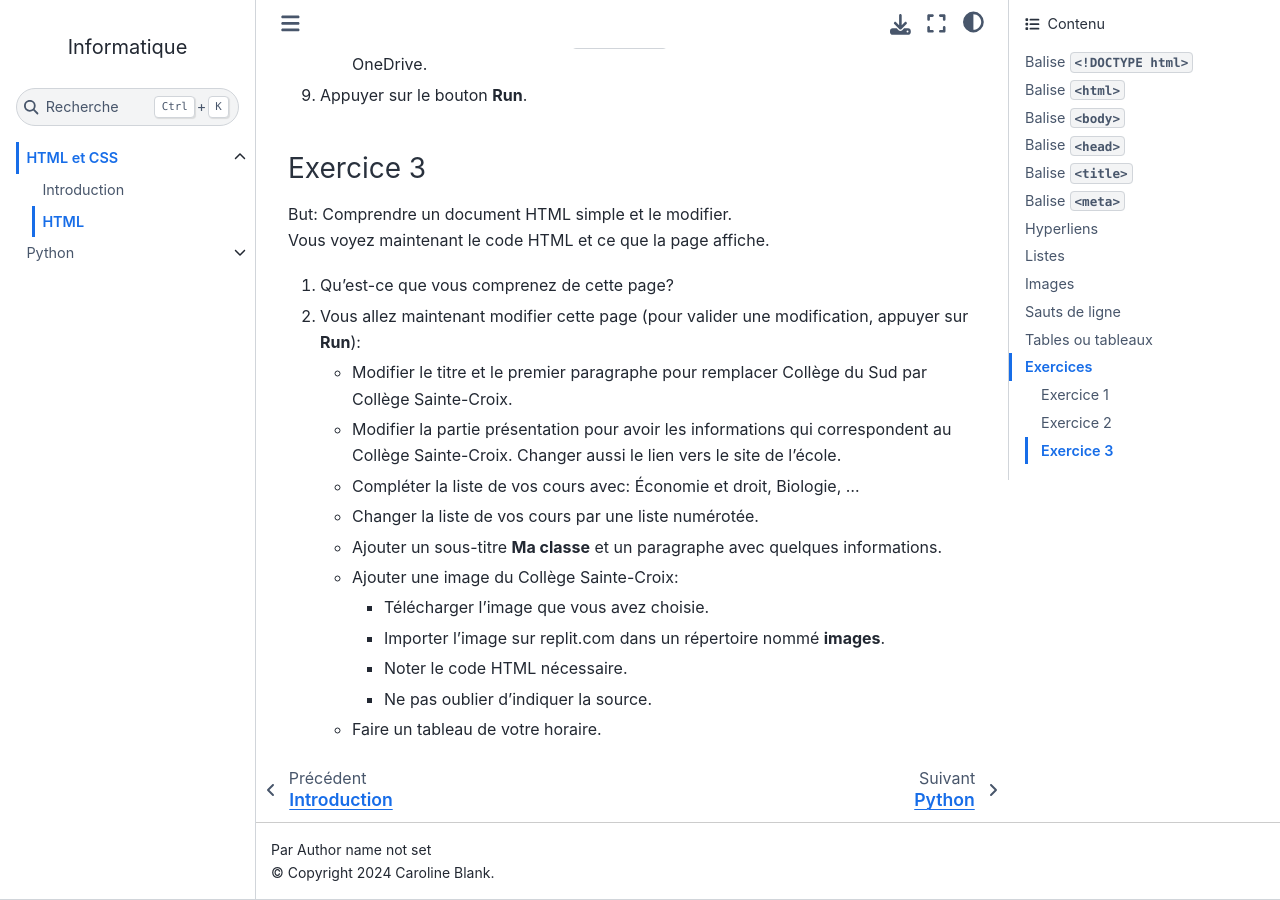
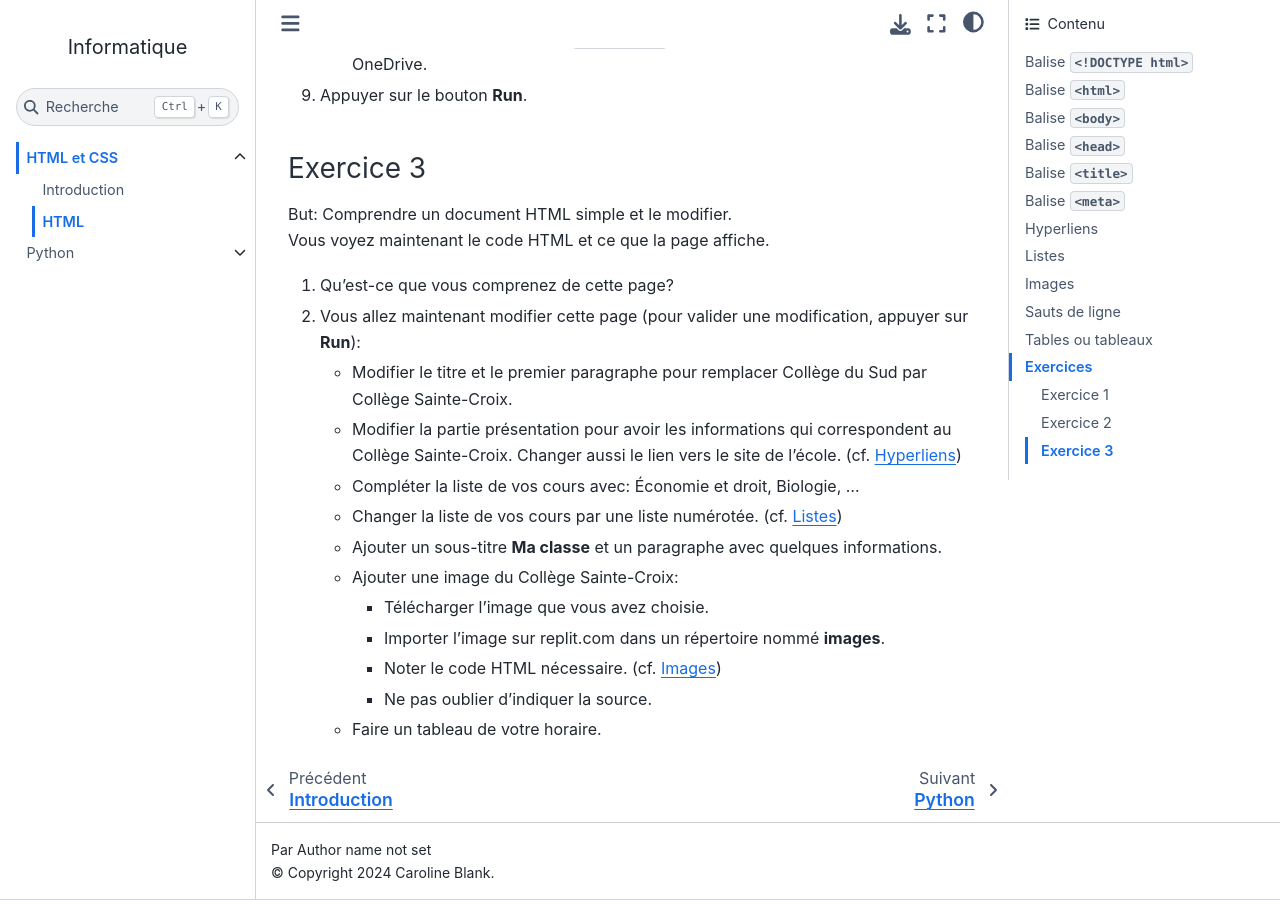
Before and after one commit to t-doc-org/informatique, a Sphinx documentation site: the page built from docs/html-css/html.md, in a window 1280 px wide and 900 px high, scrolled down 5650 px. Built offline with Sphinx 7.4.7 and the Sphinx Book theme 1.1.4, drawn with Linux system fonts in a browser that asks for light colours; pages that are not in the unit, such as notebooks, are missing from menus.

Commit message:
Ajout d'un document et améliorations du document html.md.

```diff
--- a/docs/html-css/html.md
+++ b/docs/html-css/html.md
@@ -129,6 +129,7 @@ charset:
 Comme cette balise ne contient pas de contenu, c'est une balise unique (pas de
 balise ouvrante et fermante).
 
+(hyperliens)=
 ## Hyperliens
 
 La balise `<a>` permet de créer un  hyperlien, c'est-à-dire un texte sur lequel
@@ -152,6 +153,7 @@ Pour ouvrir la nouvelle page dans un nouvel onglet, il faut ajouter l'attribut
 
 [Tuto](https://developer.mozilla.org/fr/docs/Web/HTML/Element/a) élément `<a>`.
 
+(listes)=
 ## Listes
 
 Il existe deux types de listes:
@@ -177,6 +179,7 @@ Il existe deux types de listes:
 
 [Tuto](https://developer.mozilla.org/fr/docs/Web/HTML/Element/li) listes.
 
+(images)=
 ## Images
 
 La balise `<img>` permet d'insérer une image sur une page Web. Dans l'attribut
@@ -272,14 +275,14 @@ appuyer sur **Run**):
    par Collège Sainte-Croix.
    - Modifier la partie présentation pour avoir les informations qui
    correspondent au Collège Sainte-Croix. Changer aussi le lien vers le site de
-   l'école.
+   l'école. (cf. [](#hyperliens))
    - Compléter la liste de vos cours avec: Économie et droit, Biologie, ...
-   - Changer la liste de vos cours par une liste numérotée.
+   - Changer la liste de vos cours par une liste numérotée. (cf. [](#listes))
    - Ajouter un sous-titre **Ma classe** et un paragraphe avec quelques
    informations.
    - Ajouter une image du Collège Sainte-Croix:
      - Télécharger l'image que vous avez choisie.
      - Importer l'image sur replit.com dans un répertoire nommé **images**.
-     - Noter le code HTML nécessaire.
+     - Noter le code HTML nécessaire. (cf. [](#images))
      - Ne pas oublier d'indiquer la source.
    - Faire un tableau de votre horaire.
```
Also changed, not shown: docs/html-css/index.md (+1 -0 lines).
